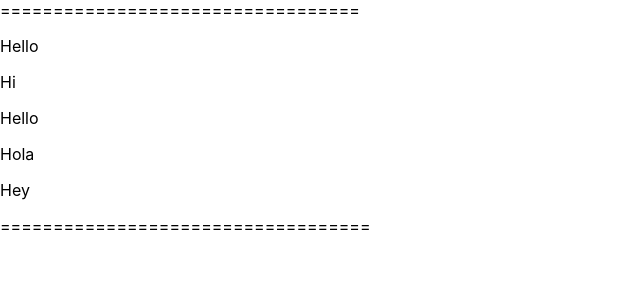
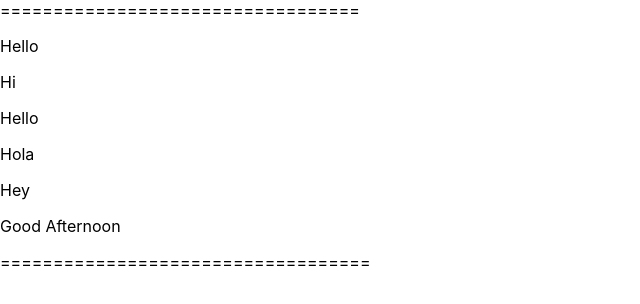
Before and after one commit to Piya0897/Test, a React (Create React App) app: page / in a window 1280 px wide. Shown: the top 304 px of the page, without its empty margins (0-640 px from the left). Built offline with nearby package versions, Linux system fonts and the light colour scheme.

Commit message:
priyanka commit

```diff
--- a/src/Components/Test.js
+++ b/src/Components/Test.js
@@ -10,6 +10,7 @@ class Test extends Component {
                 <p>Hello </p>
                 <p>Hola</p>
                 <p>Hey </p>
+                <p>Good Afternoon</p>
                 ===================================
             </div>
         );
```
